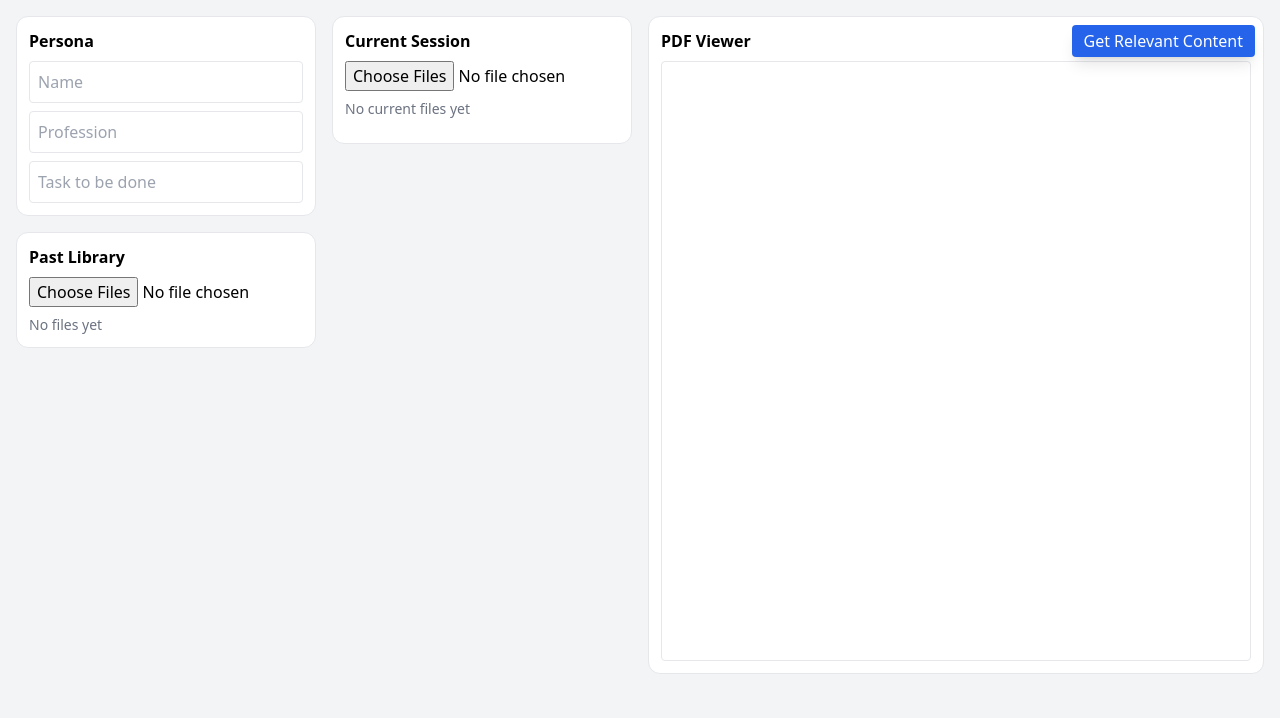
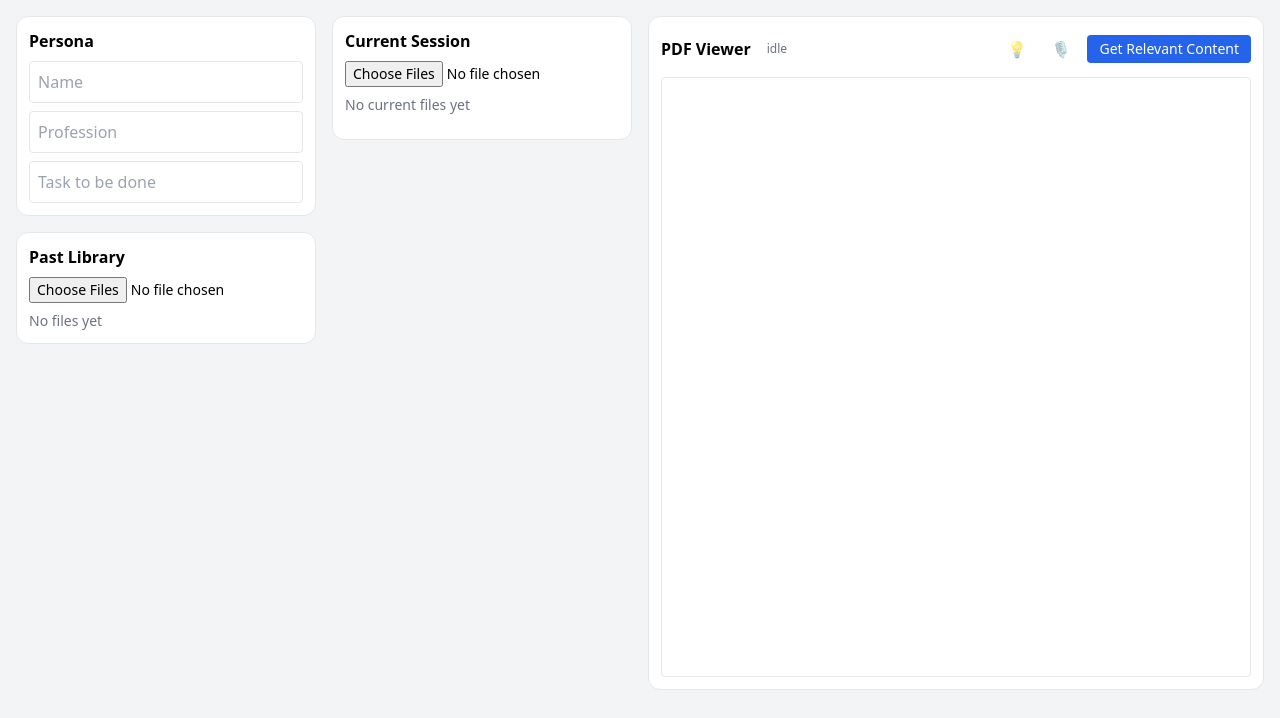
Before and after one commit to nithishgouds/Adobe-Grand_Finale, a React (Vite) app in the folder frontend/: page / in a window 1280 px wide. Shown: the top 718 px of the page. Built offline with nearby package versions, Linux system fonts and the light colour scheme.

Commit message:
Update Homepage.jsx

```diff
--- a/frontend/src/pages/Homepage.jsx
+++ b/frontend/src/pages/Homepage.jsx
@@ -18,6 +18,12 @@ export default function AbodeSmartApp() {
 
   const viewerApiRef = useRef(null);
   const [adobeReady, setAdobeReady] = useState(false);
+
+  const [selectedText, setSelectedText] = useState(""); // To store the latest selected text
+  const [insights, setInsights] = useState(null);
+  const [podcastUrl, setPodcastUrl] = useState(null);
+  const [isLoadingInsights, setIsLoadingInsights] = useState(false);
+  const [isLoadingPodcast, setIsLoadingPodcast] = useState(false);
 
   const qs = (obj) => new URLSearchParams(obj).toString();
   const absUrl = (name) => `${API_BASE}/PDFs/${encodeURIComponent(name)}`;
@@ -90,9 +96,7 @@ export default function AbodeSmartApp() {
     window.adobe_dc_view_sdk.ready = () => setAdobeReady(true);
   }, []);
 
-  // Handle text selection API call
-  // Handle text selection API call
-const handleTextSelection = async (docName, pageNumber, selectedText) => { // Updated to accept all params
+  const handleTextSelection = async (docName, pageNumber, selectedText) => {
     console.log("Selected text:", selectedText);
     try {
       const res = await fetch(`${API_BASE}/select-text`, {
@@ -105,30 +109,95 @@ const handleTextSelection = async (docName, pageNumber, selectedText) => { // Up
       });
       const responseData = await res.json();
 
-    // CORRECTLY EXTRACT the nested array
       const sections = responseData?.data?.extracted_sections;
       console.log("Relevant sections:", sections);
 
       if (Array.isArray(sections) && sections.length) {
         console.log("Setting relevant sections:", sections);
         setRelevantSections(sections);
-      console.log(relevantSections);
-    }
-    else {
+      } else {
         console.log("No relevant sections found in response");
         setRelevantSections([]);
       }
-
     } catch (err) {
       console.error("Error fetching relevant sections:", err);
     }
   };
 
-  const navigateToPage = async (item) => {
-    setSelectedDoc({ name: item.pdf_name, url: absUrl(item.pdf_name) });
-    await openInViewer({ name: item.pdf_name, url: absUrl(item.pdf_name) });
-    if (viewerApiRef.current?.gotoLocation) {
-      viewerApiRef.current.gotoLocation(item.page_no);
+  const handleGetRelevantContentClick = async () => {
+    console.log("Get selected content clicked");
+    if (!viewerApiRef.current) return;
+    try {
+      const result = await viewerApiRef.current.getSelectedContent();
+      if (result?.data) {
+        setSelectedText(result.data); // Store the selected text for other features
+        handleTextSelection(selectedDoc?.name, result.pageNumber || 1, result.data);
+      } else {
+        alert("No text selected in the PDF!");
+      }
+    } catch (err) {
+      console.error("getSelectedContent error:", err);
+    }
+  };
+
+  const handleInsightsClick = async () => {
+    if (!selectedText || !sessionId) return;
+    setIsLoadingInsights(true);
+    setInsights(null); // Clear previous insights
+    try {
+      const res = await fetch(`${API_BASE}/insights`, {
+        method: "POST",
+        headers: { "Content-Type": "application/json" },
+        body: JSON.stringify({ session_id: sessionId, selected_text: selectedText }),
+      });
+      const data = await res.json();
+      setInsights(data);
+    } catch (err) {
+      console.error("Error fetching insights:", err);
+    } finally {
+      setIsLoadingInsights(false);
+    }
+  };
+
+  const handlePodcastClick = async () => {
+    if (!selectedText || !sessionId) return;
+    setIsLoadingPodcast(true);
+    setPodcastUrl(null); // Clear previous podcast
+    try {
+      const res = await fetch(`${API_BASE}/podcast`, {
+        method: "POST",
+        headers: { "Content-Type": "application/json" },
+        body: JSON.stringify({ session_id: sessionId, selected_text: selectedText }),
+      });
+      const audioBlob = await res.blob();
+      const url = URL.createObjectURL(audioBlob); // Create a temporary URL for the audio
+      setPodcastUrl(url);
+    } catch (err) {
+      console.error("Error fetching podcast:", err);
+    } finally {
+      setIsLoadingPodcast(false);
+    }
+  };
+
+  const navigateToPage = async (section) => {
+    if (selectedDoc?.name !== section.pdfName) {
+      const docToOpen = { name: section.pdfName, url: absUrl(section.pdfName) };
+      setSelectedDoc(docToOpen);
+      await openInViewer(docToOpen);
+    }
+
+    if (viewerApiRef.current) {
+      try {
+        await viewerApiRef.current.gotoLocation(section.pageNo);
+        if (viewerApiRef.current.search && section.title) {
+          await viewerApiRef.current.search(section.title, { caseSensitive: true });
+        }
+      } catch (error) {
+        console.error("Error during navigation or text search:", error);
+        if (viewerApiRef.current.gotoLocation) {
+            viewerApiRef.current.gotoLocation(section.pageNo);
+        }
+      }
     }
   };
 
@@ -136,20 +205,17 @@ const handleTextSelection = async (docName, pageNumber, selectedText) => { // Up
     if (!adobeReady || !doc?.url) return;
 
     const adobeView = new window.AdobeDC.View({
-      clientId:
-        import.meta.env.VITE_ADOBE_EMBED_API_KEY || process.env.REACT_APP_ADOBE_EMBED_API_KEY,
+      clientId: import.meta.env.VITE_ADOBE_EMBED_API_KEY || process.env.REACT_APP_ADOBE_EMBED_API_KEY,
       divId: "adobe-dc-view",
     });
 
     try {
-      // Await the promise and assign its resolved value directly to 'viewer'
       const viewer = await adobeView.previewFile(
         {
           content: { location: { url: doc.url } },
           metaData: { fileName: doc.name, id: doc.name },
         },
         {
-          // Viewer options
           showAnnotationTools: true,
           enableAnnotationAPIs: true,
           includePDFAnnotations: true,
@@ -159,8 +225,6 @@ const handleTextSelection = async (docName, pageNumber, selectedText) => { // Up
           enableTextSelection: true,
         }
       );
-
-      // 'viewer' is now defined and in scope here
       const apis = await viewer.getAPIs();
       viewerApiRef.current = apis;
     } catch (error) {
@@ -216,7 +280,7 @@ const handleTextSelection = async (docName, pageNumber, selectedText) => { // Up
             type="file"
             multiple
             onChange={(e) => uploadPast(Array.from(e.target.files || []))}
-            className="mb-2"
+            className="mb-2 w-full text-sm"
           />
           <ul className="max-h-60 overflow-auto space-y-1">
             {pastDocs.map((d, i) => (
@@ -246,7 +310,7 @@ const handleTextSelection = async (docName, pageNumber, selectedText) => { // Up
             type="file"
             multiple
             onChange={(e) => uploadCurrent(Array.from(e.target.files || []))}
-            className="mb-2"
+            className="mb-2 w-full text-sm"
           />
           <ul className="max-h-60 overflow-auto space-y-1">
             {currentDocs.map((d, i) => (
@@ -279,7 +343,6 @@ const handleTextSelection = async (docName, pageNumber, selectedText) => { // Up
           )}
         </div>
 
-        {/* NEW: Top 5 Relevant */}
         {!!topRelevant.length && (
           <div className="bg-white rounded-xl border p-3 mt-4">
             <div className="font-semibold mb-2">Top 5 Relevant</div>
@@ -306,52 +369,86 @@ const handleTextSelection = async (docName, pageNumber, selectedText) => { // Up
         )}
       </div>
 
-      {/* Right: Viewer */}
+      {/* Right: Viewer and Results */}
       <div className="col-span-6 space-y-4">
-        <div className="bg-white rounded-xl border p-3 relative">
+        <div className="bg-white rounded-xl border p-3">
           <div className="flex items-center justify-between mb-2">
+            <div className="flex items-center gap-4">
                 <div className="font-semibold">PDF Viewer</div>
                 <div className="text-xs text-gray-500">
                     {processing ? "processing…" : selectedDoc ? selectedDoc.name : "idle"}
                 </div>
             </div>
-
-        {/* Floating Button */}
+            <div className="flex items-center gap-2">
+              <button onClick={handleInsightsClick} disabled={!selectedText || isLoadingInsights} className="p-2 rounded-full hover:bg-gray-200 disabled:opacity-50" title="Generate Insights">
+                {isLoadingInsights ? "..." : "💡"}
+              </button>
+              <button onClick={handlePodcastClick} disabled={!selectedText || isLoadingPodcast} className="p-2 rounded-full hover:bg-gray-200 disabled:opacity-50" title="Generate Audio Overview">
+                {isLoadingPodcast ? "..." : "🎙️"}
+              </button>
               <button
-          onClick={async () => {
-            console.log("Get selected content clicked");
-            if (!viewerApiRef.current) return;
-            try {
-              const result = await viewerApiRef.current.getSelectedContent();
-              console.log("Manual selection:", result);
-              if (result?.data) {
-                handleTextSelection(selectedDoc?.name, result.pageNumber || 1, result.data);
-              } else {
-                alert("No text selected in the PDF!");
-              }
-            } catch (err) {
-              console.error("getSelectedContent error:", err);
-            }
-          }}
-          className="absolute top-2 right-2 bg-blue-600 text-white px-3 py-1 rounded shadow-lg hover:bg-blue-700"
+                onClick={handleGetRelevantContentClick}
+                className="bg-blue-600 text-white px-3 py-1 rounded text-sm hover:bg-blue-700"
               >
                 Get Relevant Content
               </button>
-
+            </div>
+          </div>
           <div id="adobe-dc-view" className="h-[600px] border rounded" />
         </div>
+
+        {insights && (
+          <div className="bg-white rounded-xl border p-4 relative animate-fade-in">
+            <button onClick={() => setInsights(null)} className="absolute top-2 right-3 text-gray-500 hover:text-gray-800 text-xl font-bold">&times;</button>
+            <h3 className="font-semibold text-lg mb-2">Insights ✨</h3>
+            <div>
+              {insights.key_takeaways && (
+                  <>
+                    <h4 className="font-bold mt-2">Key Takeaways</h4>
+                    <ul className="list-disc list-inside text-sm text-gray-700">
+                      {insights.key_takeaways.map((item, i) => <li key={i}>{item}</li>)}
+                    </ul>
+                  </>
+              )}
+              {insights.did_you_know && (
+                  <>
+                    <h4 className="font-bold mt-3">Did You Know?</h4>
+                    <p className="text-sm text-gray-700">{insights.did_you_know}</p>
+                  </>
+              )}
+               {insights.counterpoint && (
+                  <>
+                    <h4 className="font-bold mt-3">Counterpoint</h4>
+                    <p className="text-sm text-gray-700">{insights.counterpoint}</p>
+                  </>
+              )}
+              {insights.inspiration && (
+                  <>
+                    <h4 className="font-bold mt-3">Inspiration</h4>
+                    <p className="text-sm text-gray-700">{insights.inspiration}</p>
+                  </>
+              )}
+            </div>
+          </div>
+        )}
+
+        {podcastUrl && (
+          <div className="bg-white rounded-xl border p-4 relative animate-fade-in">
+            <button onClick={() => setPodcastUrl(null)} className="absolute top-2 right-3 text-gray-500 hover:text-gray-800 text-xl font-bold">&times;</button>
+            <h3 className="font-semibold text-lg mb-2">Audio Overview 🎧</h3>
+            <audio controls autoPlay src={podcastUrl} className="w-full mt-2">
+              Your browser does not support the audio element.
+            </audio>
+          </div>
+        )}
 
         {!!relevantSections.length && (
           <div className="bg-white rounded-xl border p-3">
             <div className="font-semibold mb-2">Relevant Sections</div>
             <div className="space-y-2">
               {relevantSections.map((s, idx) => (
-              <div
-                key={idx}
-                className="border rounded p-2 flex items-start justify-between gap-3"
-              >
+                <div key={idx} className="border rounded p-2 flex items-start justify-between gap-3">
                   <div className="min-w-0">
-                  {/* USE CORRECT property names for display */}
                     <div className="font-medium truncate">
                       {s.pdfName} — p.{s.pageNo}
                     </div>
@@ -360,10 +457,9 @@ const handleTextSelection = async (docName, pageNumber, selectedText) => { // Up
                   </div>
                   <button
                     onClick={() =>
-                    // PASS CORRECT property names to the navigation function
-                    navigateToPage({ pdf_name: s.pdfName, page_no: s.pageNo })
+                      navigateToPage(s)
                     }
-                  className="shrink-0 bg-blue-600 text-white px-2 py-1 rounded"
+                    className="shrink-0 bg-blue-600 text-white px-2 py-1 rounded text-sm"
                   >
                     Navigate
                   </button>
```
Lines whose indentation alone changed are shown as unchanged.
